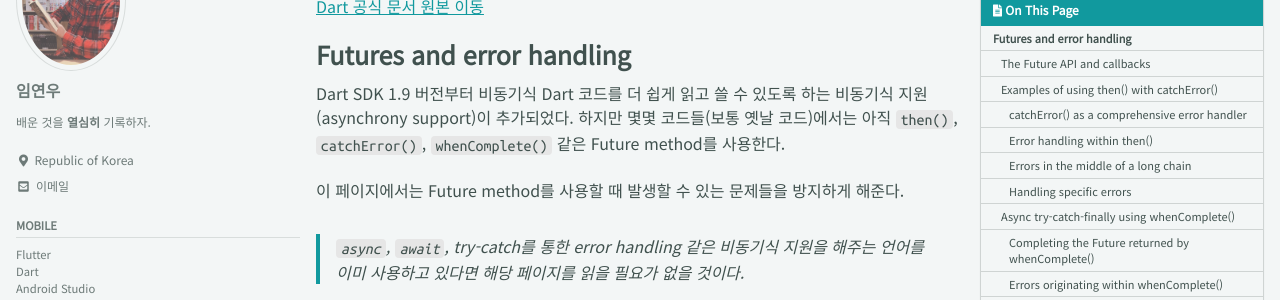
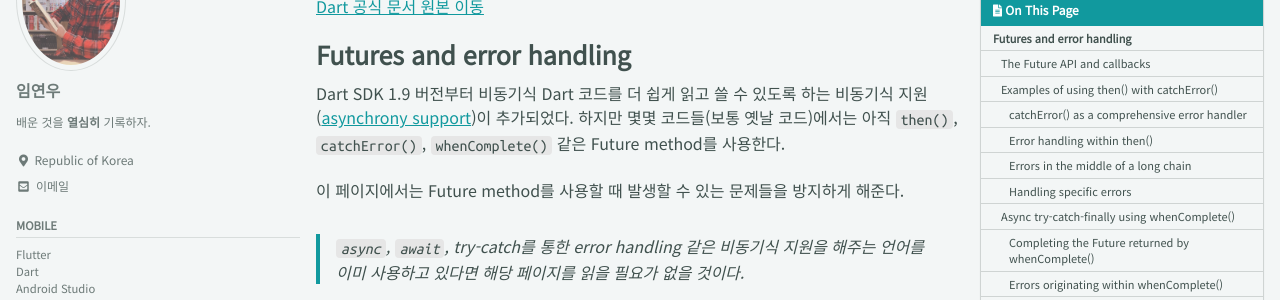
Before and after one commit to terry1213/terry1213.github.io, a Jekyll site: the page built from _posts/2021-02-09-dart-futures-and-error-handling.md, in a window 1280 px wide and 900 px high. Shown: the part 159-459 px from the top of the window. Built offline with Jekyll 4.4.1, drawn with Linux system fonts in a browser that asks for light colours; cached includes are drawn as plain includes; comment, search, counter and statistics services are not loaded; part of the change alters nothing that is shown.

```diff
--- a/_posts/2021-02-09-dart-futures-and-error-handling.md
+++ b/_posts/2021-02-09-dart-futures-and-error-handling.md
@@ -10,7 +10,7 @@ tags:
 
 # Futures and error handling
 
-Dart SDK 1.9 버전부터 비동기식 Dart 코드를 더 쉽게 읽고 쓸 수 있도록 하는 비동기식 지원(asynchrony support)이 추가되었다. 하지만 몇몇 코드들(보통 옛날 코드)에서는 아직 `then()`, `catchError()`, `whenComplete()` 같은 Future method를 사용한다.
+Dart SDK 1.9 버전부터 비동기식 Dart 코드를 더 쉽게 읽고 쓸 수 있도록 하는 비동기식 지원([asynchrony support](/dart/dart-a-tour-of-the-dart-language-13-asynchrony-support/))이 추가되었다. 하지만 몇몇 코드들(보통 옛날 코드)에서는 아직 `then()`, `catchError()`, `whenComplete()` 같은 Future method를 사용한다.
 
 이 페이지에서는 Future method를 사용할 때 발생할 수 있는 문제들을 방지하게 해준다.
 
```
